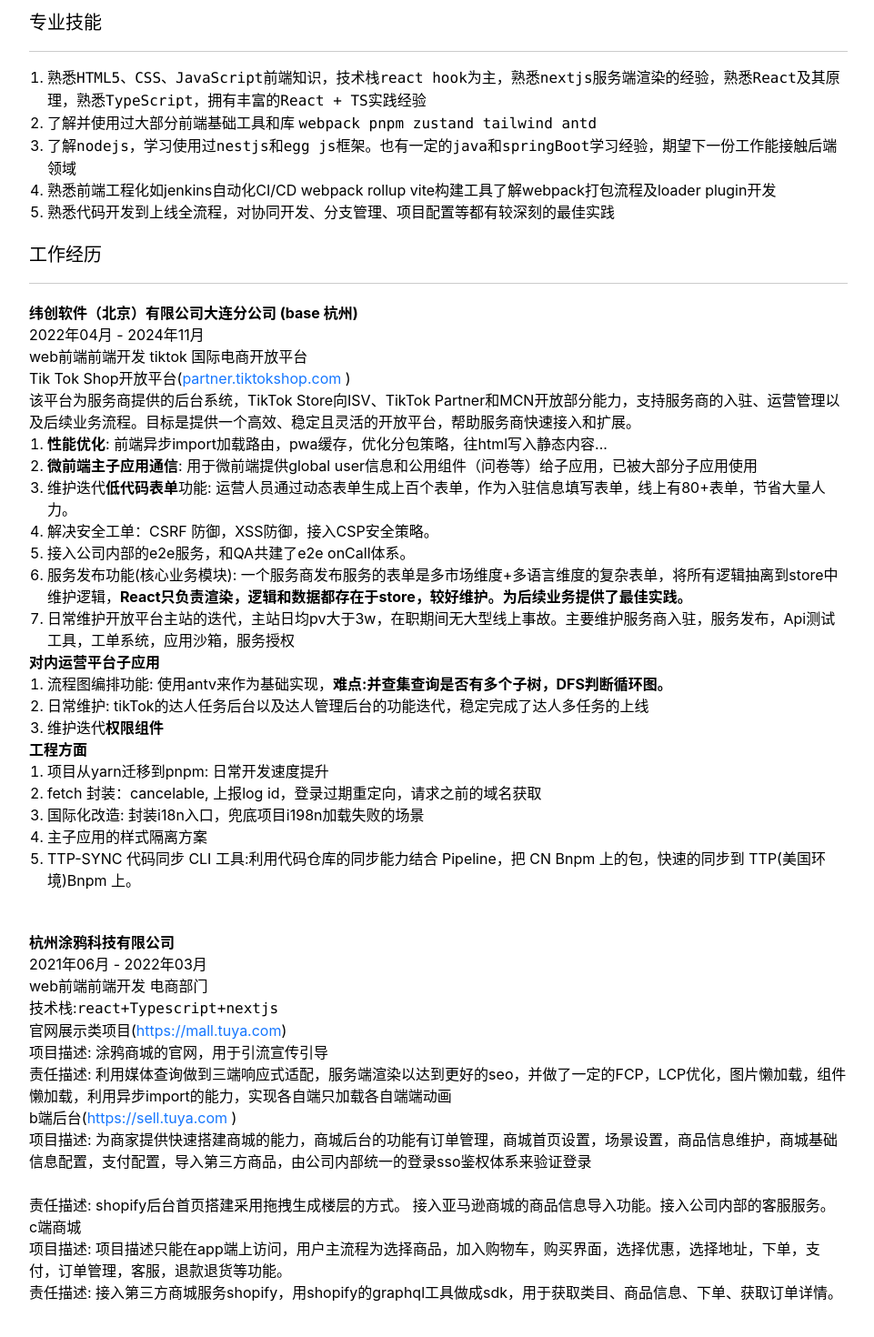
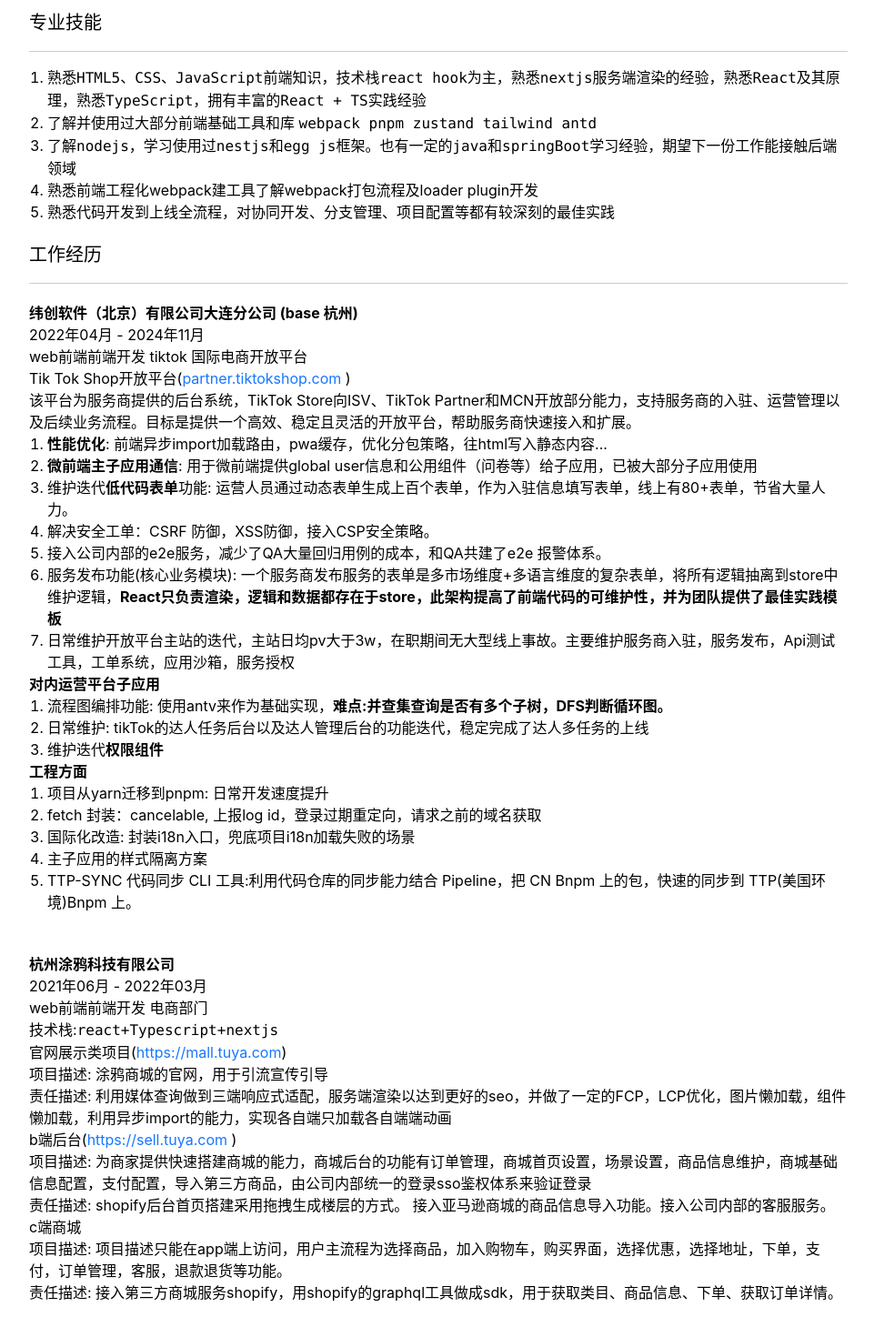
Before and after one commit to gumspeaker/resume, a Next.js app: page / in a window 1280 px wide. Shown: the part 356-1826 px from the top of the page at 91% size, without its empty margins (158-1119 px from the left). Built offline with nearby package versions, Linux system fonts and the light colour scheme.

Commit message:
feat: save

```diff
--- a/src/components/App.mdx
+++ b/src/components/App.mdx
@@ -32,7 +32,7 @@
     <li> 熟悉`HTML5、CSS、JavaScript`前端知识，技术栈`react hook`为主，熟悉`nextjs`服务端渲染的经验，熟悉`React`及其原理，熟悉`TypeScript`，拥有丰富的`React + TS`实践经验</li>
     <li> 了解并使用过大部分前端基础工具和库 `webpack pnpm zustand tailwind antd`</li>
     <li> 了解`nodejs`，学习使用过`nestjs`和`egg js`框架。也有一定的`java`和`springBoot`学习经验，期望下一份工作能接触后端领域</li>
-    <li> 熟悉前端工程化如jenkins自动化CI/CD webpack rollup vite构建工具了解webpack打包流程及loader plugin开发 </li>
+    <li> 熟悉前端工程化webpack建工具了解webpack打包流程及loader plugin开发 </li>
     <li> 熟悉代码开发到上线全流程，对协同开发、分支管理、项目配置等都有较深刻的最佳实践</li>
   </ol>
 </layer>
@@ -58,8 +58,8 @@
       <li><b>微前端主子应用通信</b>: 用于微前端提供global user信息和公用组件（问卷等）给子应用，已被大部分子应用使用</li>
       <li>维护迭代<b>低代码表单</b>功能: 运营人员通过动态表单生成上百个表单，作为入驻信息填写表单，线上有80+表单，节省大量人力。</li>
       <li>解决安全工单：CSRF 防御，XSS防御，接入CSP安全策略。</li>
-      <li>接入公司内部的e2e服务，和QA共建了e2e onCall体系。</li>
-      <li>服务发布功能(核心业务模块): 一个服务商发布服务的表单是多市场维度+多语言维度的复杂表单，将所有逻辑抽离到store中维护逻辑，<b>React只负责渲染，逻辑和数据都存在于store，较好维护。为后续业务提供了最佳实践。</b></li>
+      <li>接入公司内部的e2e服务，减少了QA大量回归用例的成本，和QA共建了e2e 报警体系。</li>
+      <li>服务发布功能(核心业务模块): 一个服务商发布服务的表单是多市场维度+多语言维度的复杂表单，将所有逻辑抽离到store中维护逻辑，<b>React只负责渲染，逻辑和数据都存在于store，此架构提高了前端代码的可维护性，并为团队提供了最佳实践模板</b></li>
       <li>日常维护开放平台主站的迭代，主站日均pv大于3w，在职期间无大型线上事故。主要维护服务商入驻，服务发布，Api测试工具，工单系统，应用沙箱，服务授权</li>
     </ol>
     <div>
@@ -79,7 +79,7 @@
       <ol>
         <li>项目从yarn迁移到pnpm: 日常开发速度提升</li>
         <li>fetch 封装：cancelable, 上报log id，登录过期重定向，请求之前的域名获取 </li>
-        <li>国际化改造: 封装i18n入口，兜底项目i198n加载失败的场景</li>
+        <li>国际化改造: 封装i18n入口，兜底项目i18n加载失败的场景</li>
         <li>主子应用的样式隔离方案</li>
         <li>TTP-SYNC 代码同步 CLI 工具:利用代码仓库的同步能力结合 Pipeline，把 CN Bnpm 上的包，快速的同步到 TTP(美国环境)Bnpm 上。</li>
       </ol>
@@ -104,8 +104,7 @@
       b端后台(<a className="blue" href="https://sell.tuya.com" target="_blank">https://sell.tuya.com</a>
       )
     </div>
-    项目描述: 为商家提供快速搭建商城的能力，商城后台的功能有订单管理，商城首页设置，场景设置，商品信息维护，商城基础信息配置，支付配置，导入第三方商品，由公司内部统一的登录sso鉴权体系来验证登录
-    <br />
+    <div>项目描述: 为商家提供快速搭建商城的能力，商城后台的功能有订单管理，商城首页设置，场景设置，商品信息维护，商城基础信息配置，支付配置，导入第三方商品，由公司内部统一的登录sso鉴权体系来验证登录</div>
     责任描述: shopify后台首页搭建采用拖拽生成楼层的方式。 接入亚马逊商城的商品信息导入功能。接入公司内部的客服服务。
     <div className="mt-1 font-bold">c端商城</div>
     项目描述: 项目描述只能在app端上访问，用户主流程为选择商品，加入购物车，购买界面，选择优惠，选择地址，下单，支付，订单管理，客服，退款退货等功能。 <br />
```
